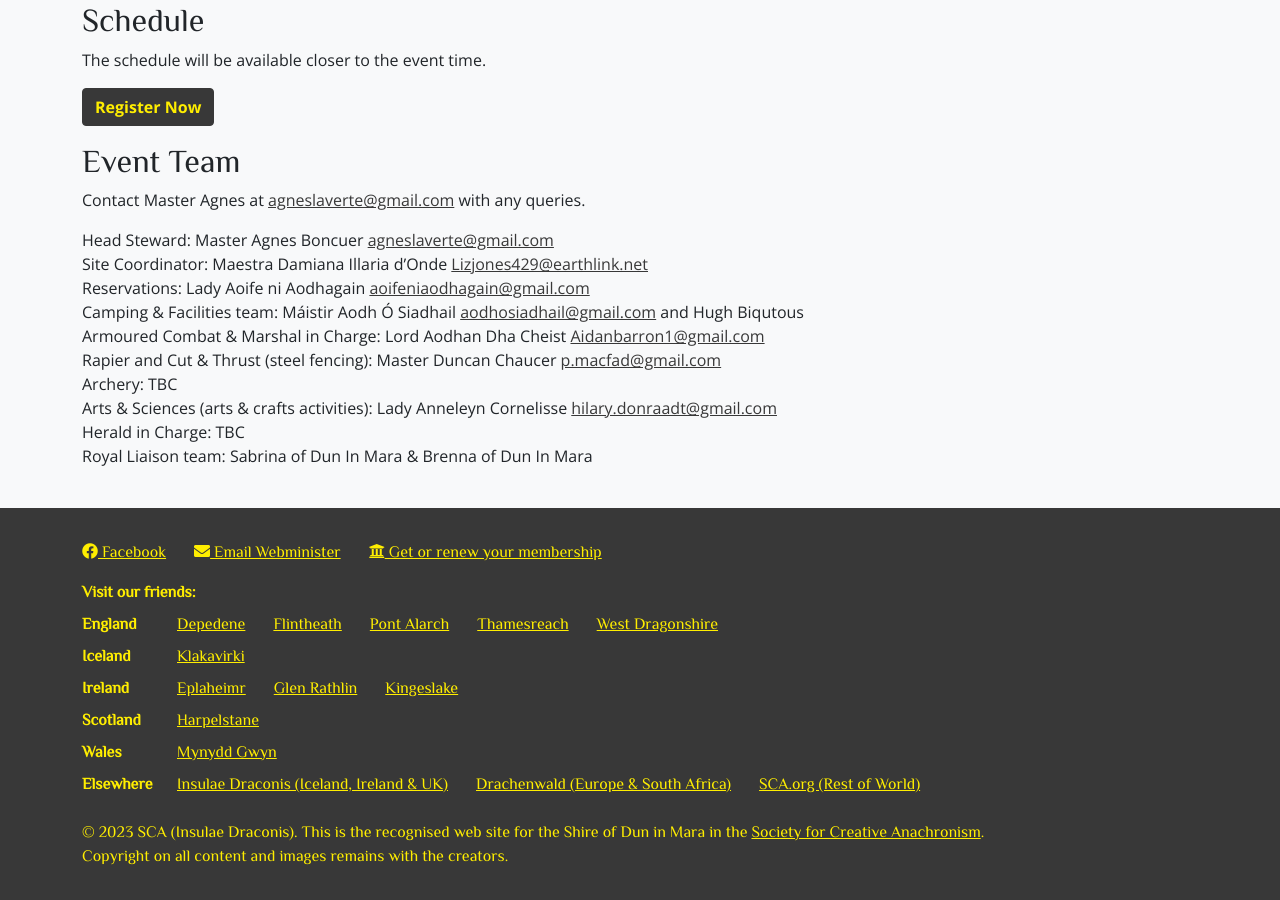
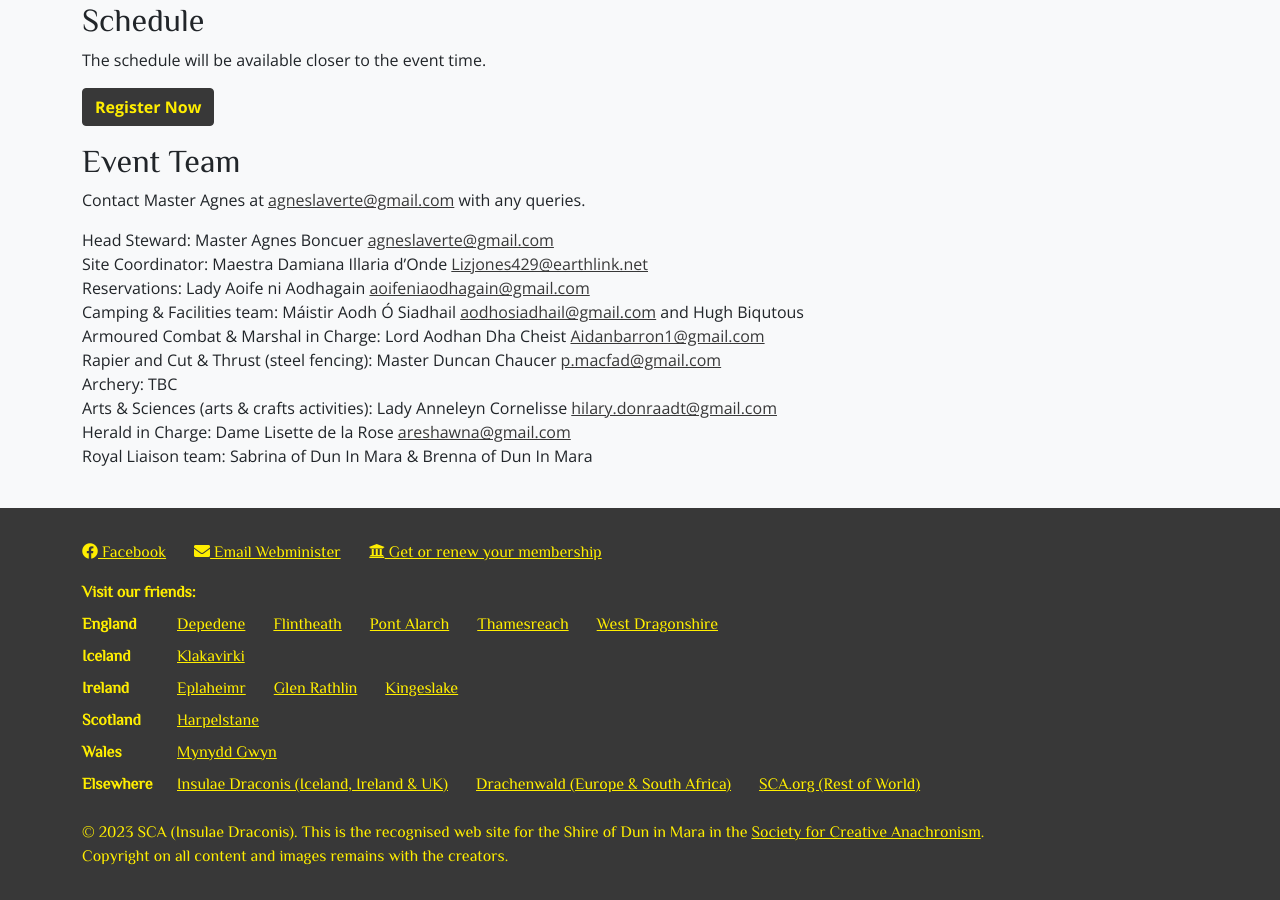
Before and after one commit to drachenwald/dun-in-mara, a Jekyll site: the page built from events/2023/strawberry-raid/index.md, in a window 1280 px wide and 900 px high, scrolled down 4242 px. Built offline with Jekyll 4.4.1, drawn with Linux system fonts in a browser that asks for light colours; comment, search, counter and statistics services are not loaded.

Commit message:
Lisette as HiC

```diff
--- a/events/2023/strawberry-raid/index.md
+++ b/events/2023/strawberry-raid/index.md
@@ -149,5 +149,5 @@ Armoured Combat & Marshal in Charge: Lord Aodhan Dha Cheist <a href="mailto:Aida
 Rapier and Cut & Thrust (steel fencing): Master Duncan Chaucer <a href="mailto:p.macfad@gmail.com">p.macfad@gmail.com</a>
 Archery: TBC
 Arts & Sciences (arts & crafts activities): Lady Anneleyn Cornelisse <a href="mailto:hilary.donraadt@gmail.com">hilary.donraadt@gmail.com</a>
-Herald in Charge: TBC
+Herald in Charge: Dame Lisette de la Rose <a href="mailto:areshawna@gmail.com">areshawna@gmail.com</a>
 Royal Liaison team: Sabrina of Dun In Mara & Brenna of Dun In Mara
```
